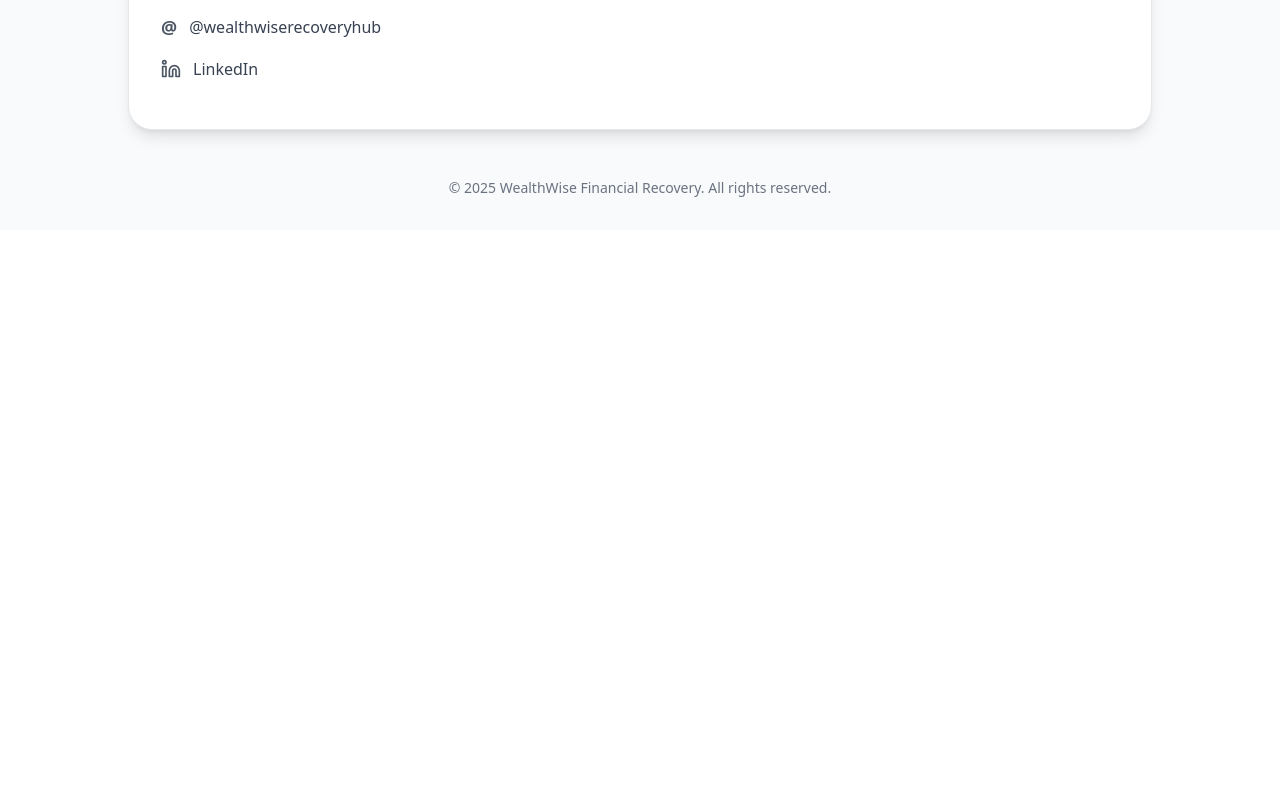
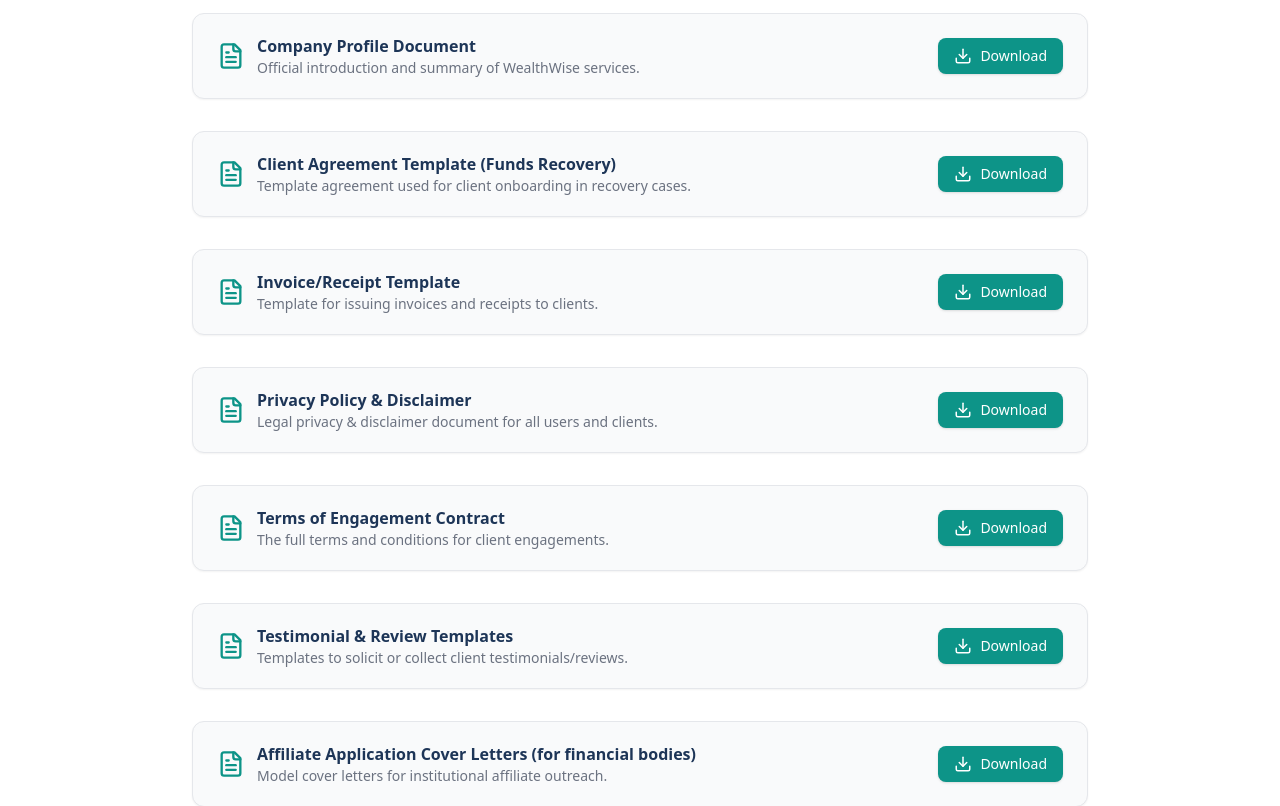
Before and after one commit to FFBB74/wealthwise-recovery-hub, a React (Vite) app: page / in a window 1280 px wide. Shown: the part 3720-4526 px from the top of the page. Before the commit the page ends 3950 px from the top, so only its background shows below. Built offline with nearby package versions, Linux system fonts and the light colour scheme.

Commit message:
Add company documents access
Added a section to access company documents via Google Drive.

```diff
--- /dev/null
+++ b/src/components/CompanyDocumentsSection.tsx
@@ -0,0 +1,90 @@
+
+import { FileText, Download } from "lucide-react";
+
+const companyDocuments = [
+  {
+    name: "Company Profile Document",
+    type: "PDF",
+    description: "Official introduction and summary of WealthWise services.",
+    url: "https://drive.google.com/file/d/your-profile-pdf", // Change this to your real link!
+  },
+  {
+    name: "Client Agreement Template (Funds Recovery)",
+    type: "DOCX",
+    description: "Template agreement used for client onboarding in recovery cases.",
+    url: "https://drive.google.com/file/d/your-client-agreement-docx", // Change this!
+  },
+  {
+    name: "Invoice/Receipt Template",
+    type: "DOCX",
+    description: "Template for issuing invoices and receipts to clients.",
+    url: "https://drive.google.com/file/d/your-invoice-template", // Change this!
+  },
+  {
+    name: "Privacy Policy & Disclaimer",
+    type: "PDF",
+    description: "Legal privacy & disclaimer document for all users and clients.",
+    url: "https://drive.google.com/file/d/your-privacy-policy", // Change this!
+  },
+  {
+    name: "Terms of Engagement Contract",
+    type: "PDF",
+    description: "The full terms and conditions for client engagements.",
+    url: "https://drive.google.com/file/d/your-terms-engagement", // Change this!
+  },
+  {
+    name: "Testimonial & Review Templates",
+    type: "DOCX",
+    description: "Templates to solicit or collect client testimonials/reviews.",
+    url: "https://drive.google.com/file/d/your-testimonials-template", // Change this!
+  },
+  {
+    name: "Affiliate Application Cover Letters (for financial bodies)",
+    type: "DOCX",
+    description: "Model cover letters for institutional affiliate outreach.",
+    url: "https://drive.google.com/file/d/your-affiliate-coverletter", // Change this!
+  },
+];
+
+const CompanyDocumentsSection = () => (
+  <section id="company-documents" className="bg-white py-20 px-6 border-t border-gray-100">
+    <div className="max-w-4xl mx-auto">
+      <h2 className="font-playfair text-4xl md:text-5xl text-center font-bold text-brand-navy mb-4 tracking-tight">
+        Company Documents
+      </h2>
+      <p className="text-center text-gray-600 mb-12 max-w-2xl mx-auto text-lg">
+        Access important WealthWise documents for your reference and client onboarding. Click to view or download each official document.
+      </p>
+      <div className="grid gap-8">
+        {companyDocuments.map((doc) => (
+          <div
+            key={doc.name}
+            className="flex flex-col md:flex-row items-start md:items-center bg-gray-50 border border-gray-200 rounded-xl shadow-sm px-6 py-5 gap-4"
+          >
+            <div className="flex items-center gap-3 mb-2 md:mb-0">
+              <FileText className="text-brand-emerald shrink-0" size={28} />
+              <div>
+                <div className="font-semibold text-brand-navy">{doc.name}</div>
+                <div className="text-sm text-gray-500">{doc.description}</div>
+              </div>
+            </div>
+            <div className="ml-auto flex gap-2">
+              <a
+                href={doc.url}
+                target="_blank"
+                rel="noopener noreferrer"
+                className="flex items-center px-4 py-2 bg-brand-emerald hover:bg-brand-emerald-dark text-white rounded-lg text-sm font-medium transition-colors duration-200 shadow group"
+                download
+              >
+                <Download className="mr-2 group-hover:animate-bounce" size={18} />
+                Download
+              </a>
+            </div>
+          </div>
+        ))}
+      </div>
+    </div>
+  </section>
+);
+
+export default CompanyDocumentsSection;
--- a/src/pages/Index.tsx
+++ b/src/pages/Index.tsx
@@ -5,6 +5,7 @@ import ServicesSection from "@/components/ServicesSection";
 import ContactSection from "@/components/ContactSection";
 import TestimonialsSection from "@/components/TestimonialsSection";
 import AffiliationsSection from "@/components/AffiliationsSection";
+import CompanyDocumentsSection from "@/components/CompanyDocumentsSection";
 
 const Index = () => (
   <div className="bg-white min-h-screen w-full">
@@ -14,6 +15,7 @@ const Index = () => (
       <ServicesSection />
       <TestimonialsSection />
       <AffiliationsSection />
+      <CompanyDocumentsSection />
     </main>
     <ContactSection />
   </div>
```
